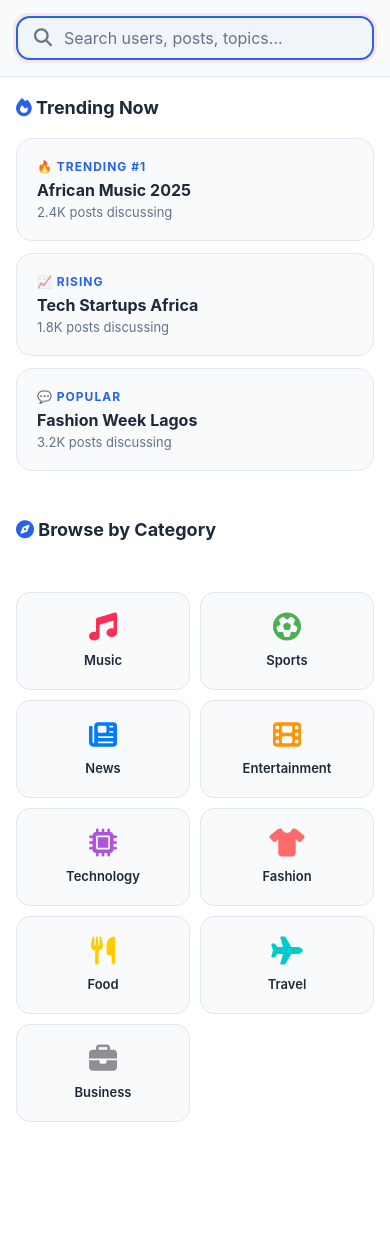
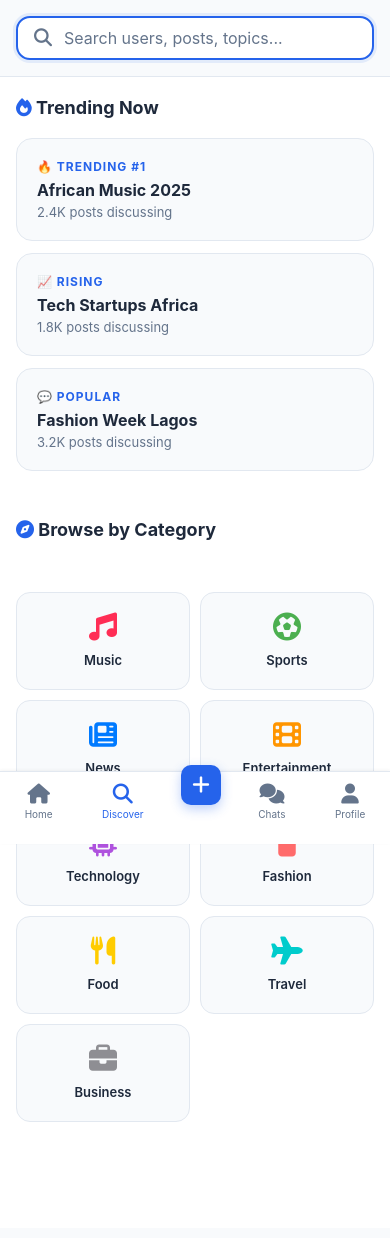
Before and after one commit to mwasi01/bantuafrica, a Flask app: page /search in a window 390 px wide. After the commit the page ends 1122 px from the top, so only its background shows below. Run offline with Flask 3, Linux system fonts and the light colour scheme; a user stored in the database is signed in; some libraries are stand-ins or nearby versions.

Commit message:
Add mobile navigation and update search styles

```diff
--- a/templates/search.html
+++ b/templates/search.html
@@ -10,6 +10,53 @@
         min-height: 100vh;
         background: var(--bg-primary);
         padding-bottom: 100px;
+    }
+
+    /* Mobile Navigation */
+    .mobile-nav {
+        display: flex;
+        position: fixed;
+        bottom: 0;
+        left: 0;
+        right: 0;
+        background: white;
+        border-top: 1px solid var(--border-color);
+        padding: 8px 0 var(--safe-bottom, 20px);
+        z-index: 1000;
+        justify-content: space-around;
+        box-shadow: 0 -1px 3px rgba(0,0,0,0.05);
+    }
+
+    @media (min-width: 992px) {
+        .mobile-nav { display: none; }
+    }
+
+    .mobile-nav-item {
+        display: flex;
+        flex-direction: column;
+        align-items: center;
+        gap: 4px;
+        color: var(--text-secondary);
+        font-size: 10px;
+        text-decoration: none;
+        transition: color 0.2s;
+        padding: 4px 12px;
+    }
+
+    .mobile-nav-item.active { color: var(--accent); }
+    .mobile-nav-item i { font-size: 20px; }
+
+    .mobile-nav-item.create-btn {
+        background: var(--accent);
+        color: white;
+        width: 40px;
+        height: 40px;
+        border-radius: 10px;
+        display: flex;
+        align-items: center;
+        justify-content: center;
+        margin-top: -15px;
+        box-shadow: 0 4px 12px rgba(37, 99, 235, 0.3);
     }
 
     /* Search Header */
@@ -26,16 +73,16 @@
         display: flex;
         align-items: center;
         gap: 12px;
-        background: var(--bg-card);
+        background: white;
         border-radius: 14px;
         padding: 10px 16px;
-        border: 2px solid transparent;
+        border: 2px solid var(--border-color);
         transition: all 0.2s;
     }
 
     .search-input-wrapper:focus-within {
         border-color: var(--accent);
-        box-shadow: 0 0 0 3px rgba(255, 45, 85, 0.1);
+        box-shadow: 0 0 0 3px rgba(37, 99, 235, 0.1);
     }
 
     .search-input-wrapper i {
@@ -293,7 +340,7 @@
 
     /* Highlight matching text */
     .highlight {
-        background: rgba(255, 45, 85, 0.2);
+        background: rgba(37, 99, 235, 0.15);
         color: var(--accent);
         padding: 1px 3px;
         border-radius: 3px;
@@ -412,6 +459,12 @@
         max-width: 300px;
         margin: 0 auto;
     }
+
+    @media (max-width: 480px) {
+        .search-container {
+            padding-bottom: 90px;
+        }
+    }
 </style>
 
 <div class="search-container">
@@ -464,10 +517,11 @@
             <!-- Users -->
             {% for user in users %}
             <a href="{{ url_for('user_profile', username=user.username) }}" class="user-result" data-type="users">
-                <img src="{{ url_for('static', filename='uploads/' + user.profile_image) }}"
-                     alt="{{ user.username }}"
-                     class="user-result-avatar"
-                     onerror="this.src='{{ url_for('static', filename='uploads/default.jpg') }}'">
+                {% if user.profile_image and user.profile_image.startswith('http') %}
+                <img src="{{ user.profile_image }}" alt="{{ user.username }}" class="user-result-avatar" onerror="this.src='{{ url_for('static', filename='uploads/default.jpg') }}'">
+                {% else %}
+                <img src="{{ url_for('static', filename='uploads/' + user.profile_image) }}" alt="{{ user.username }}" class="user-result-avatar" onerror="this.src='{{ url_for('static', filename='uploads/default.jpg') }}'">
+                {% endif %}
                 <div class="user-result-info">
                     <div class="user-result-name">
                         {{ user.username | replace(query, '<span class="highlight">' + query + '</span>') | safe }}
@@ -494,10 +548,11 @@
             {% for post in posts %}
             <a href="{{ url_for('view_post', post_id=post.id) }}" class="post-result" data-type="posts">
                 <div class="post-result-header">
-                    <img src="{{ url_for('static', filename='uploads/' + post.author.profile_image) }}"
-                         alt="{{ post.author.username }}"
-                         class="post-result-avatar"
-                         onerror="this.src='{{ url_for('static', filename='uploads/default.jpg') }}'">
+                    {% if post.author.profile_image and post.author.profile_image.startswith('http') %}
+                    <img src="{{ post.author.profile_image }}" alt="{{ post.author.username }}" class="post-result-avatar" onerror="this.src='{{ url_for('static', filename='uploads/default.jpg') }}'">
+                    {% else %}
+                    <img src="{{ url_for('static', filename='uploads/' + post.author.profile_image) }}" alt="{{ post.author.username }}" class="post-result-avatar" onerror="this.src='{{ url_for('static', filename='uploads/default.jpg') }}'">
+                    {% endif %}
                     <div>
                         <div class="post-result-author">@{{ post.author.username }}</div>
                         <div class="post-result-time">{{ post.created_at.strftime('%b %d, %Y') }}</div>
@@ -513,10 +568,13 @@
                         </div>
                     </div>
                     {% if post.thumbnail or post.image %}
-                    <img src="{{ url_for('static', filename='uploads/' + (post.thumbnail or post.image)) }}"
-                         alt="Post thumbnail"
-                         class="post-result-thumbnail"
-                         loading="lazy">
+                        {% if post.thumbnail and post.thumbnail.startswith('http') %}
+                        <img src="{{ post.thumbnail }}" alt="Post thumbnail" class="post-result-thumbnail" loading="lazy">
+                        {% elif post.image and post.image.startswith('http') %}
+                        <img src="{{ post.image }}" alt="Post thumbnail" class="post-result-thumbnail" loading="lazy">
+                        {% else %}
+                        <img src="{{ url_for('static', filename='uploads/' + (post.thumbnail or post.image)) }}" alt="Post thumbnail" class="post-result-thumbnail" loading="lazy">
+                        {% endif %}
                     {% endif %}
                 </div>
                 <div class="post-result-stats">
@@ -603,6 +661,29 @@
     {% endif %}
 </div>
 
+<!-- Mobile Bottom Navigation -->
+<nav class="mobile-nav">
+    <a href="{{ url_for('home') }}" class="mobile-nav-item">
+        <i class="fas fa-home"></i>
+        <span>Home</span>
+    </a>
+    <a href="{{ url_for('search') }}" class="mobile-nav-item active">
+        <i class="fas fa-search"></i>
+        <span>Discover</span>
+    </a>
+    <a href="{{ url_for('new_post') }}" class="mobile-nav-item create-btn">
+        <i class="fas fa-plus"></i>
+    </a>
+    <a href="{{ url_for('messages') }}" class="mobile-nav-item">
+        <i class="fas fa-comments"></i>
+        <span>Chats</span>
+    </a>
+    <a href="{{ url_for('profile') }}" class="mobile-nav-item">
+        <i class="fas fa-user"></i>
+        <span>Profile</span>
+    </a>
+</nav>
+
 {% endblock %}
 
 {% block scripts %}
@@ -631,11 +712,9 @@
 
     // ============ TAB SWITCHING ============
     function switchTab(tabName, button) {
-        // Update active tab
         document.querySelectorAll('.search-tab').forEach(t => t.classList.remove('active'));
         button.classList.add('active');
 
-        // Filter results
         const results = document.querySelectorAll('#resultsContainer > *');
         results.forEach(item => {
             const type = item.getAttribute('data-type');
@@ -646,8 +725,6 @@
             }
         });
 
-        // Show empty state if no visible results
-        const visibleResults = document.querySelectorAll('#resultsContainer > *[style*="display:"]:not([style*="display: none"])').length;
         const allHidden = tabName !== 'all' &&
             document.querySelectorAll(`#resultsContainer > [data-type="${tabName}"]`).length === 0;
 
@@ -661,7 +738,6 @@
                 <p>Try adjusting your search terms</p>
             `;
 
-            // Remove existing empty state
             const existing = document.getElementById('tabEmpty');
             if (existing) existing.remove();
 
@@ -688,7 +764,6 @@
 
             if (query.length >= 2) {
                 searchTimeout = setTimeout(() => {
-                    // Auto-submit for real-time results
                     searchForm.submit();
                 }, 500);
             }
@@ -697,7 +772,6 @@
 
     // ============ KEYBOARD SHORTCUTS ============
     document.addEventListener('keydown', function(e) {
-        // Ctrl/Cmd + K to focus search
         if ((e.ctrlKey || e.metaKey) && e.key === 'k') {
             e.preventDefault();
             if (searchInput) {
```
